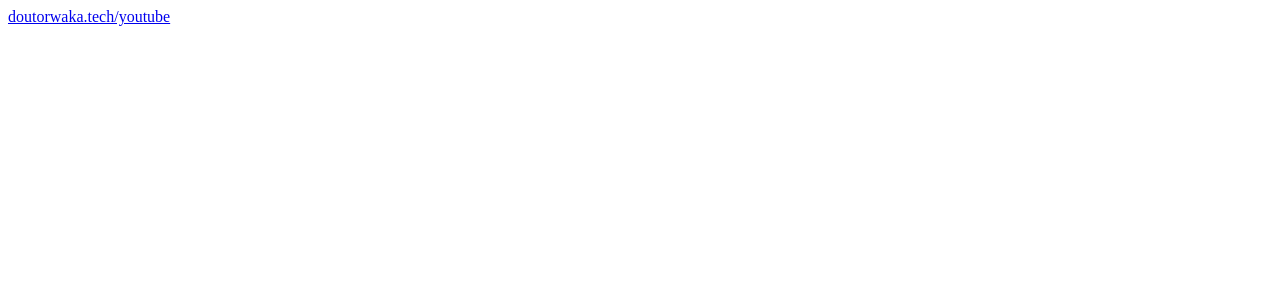
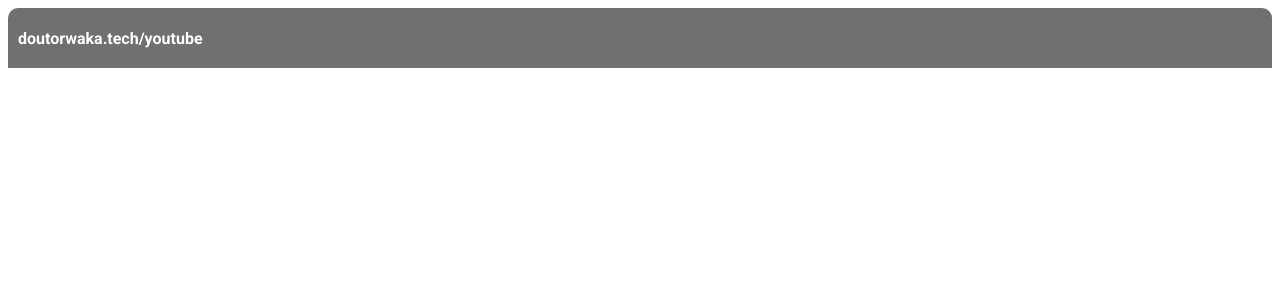
Before and after one commit to doutorwaka/gerenciador-filmes-react, a React (Create React App) app: page / in a window 1280 px wide. Shown: the top 300 px of the page. Built offline with nearby package versions, Linux system fonts and the light colour scheme.

Commit message:
Estilização da topbar

```diff
--- a/src/App.jsx
+++ b/src/App.jsx
@@ -1,5 +1,5 @@
 import { Topbar } from "./components/topbar";
-
+import "./global.css";
 
 function App() {
   return (
--- a/src/components/topbar/index.jsx
+++ b/src/components/topbar/index.jsx
@@ -2,8 +2,8 @@ import "./style.css";
 
 export function Topbar(){
     return(
-        <div>
-            <a href="http://doutorwaka.tech/youtube">doutorwaka.tech/youtube</a>
+        <div className="topbar">
+            <a href="http://doutorwaka.tech/youtube" className="topbar">doutorwaka.tech/youtube</a>
         </div>
     );
 }
--- a/src/components/topbar/style.css
+++ b/src/components/topbar/style.css
@@ -0,0 +1,16 @@
+div.topbar{
+    box-sizing: border-box;
+    border-top-left-radius: 10px;
+    border-top-right-radius: 10px;
+    height: 60px;
+    background-color: #707070;
+    padding-left: 10px;
+    align-items: center;
+    display: flex;
+}
+
+a.topbar{
+    color: #fff;
+    text-decoration: none;
+    font-weight: bold;
+}
--- /dev/null
+++ b/src/global.css
@@ -0,0 +1,5 @@
+@import url('https://fonts.googleapis.com/css2?family=Roboto:wght@300;400;700&display=swap');
+
+*{
+    font-family: Roboto;
+}
```
